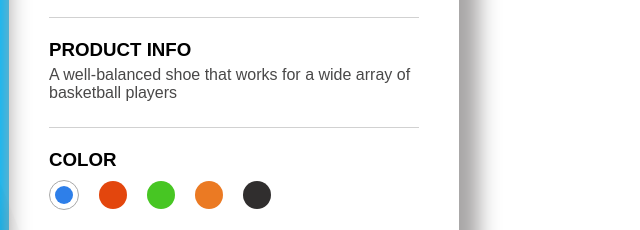
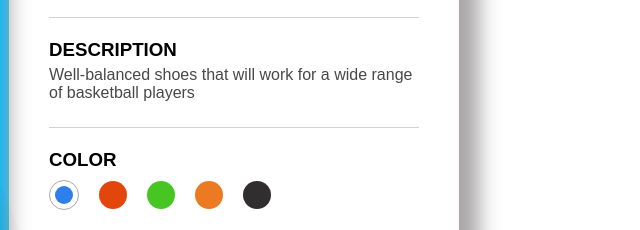
Before and after one commit to Wajktor13/shoe-product-page, a plain HTML site: page index.html in a window 1280 px wide. Shown: the part 226-456 px from the top of the page, 631-1271 px from the left. Drawn offline with Linux system fonts and the light colour scheme.

Commit message:
Change detailed description

```diff
--- a/index.html
+++ b/index.html
@@ -65,9 +65,9 @@
                 <hr>
 
                 <div class="detailed-description">
-                    <h3>PRODUCT INFO</h3>
+                    <h3>DESCRIPTION</h3>
                     <p>
-                        A well-balanced shoe that works for a wide array of basketball players
+                        Well-balanced shoes that will work for a wide range of basketball players
                     </p>
                 </div>
 
```
